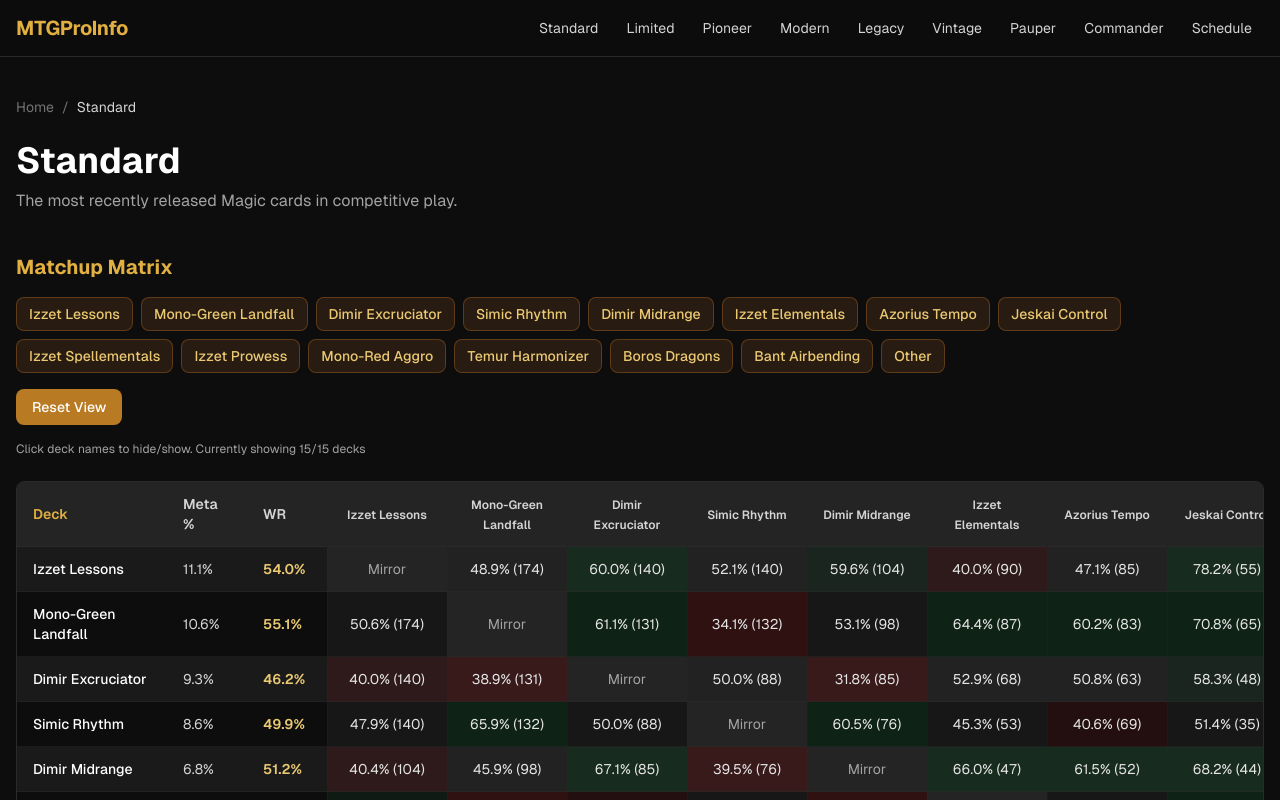
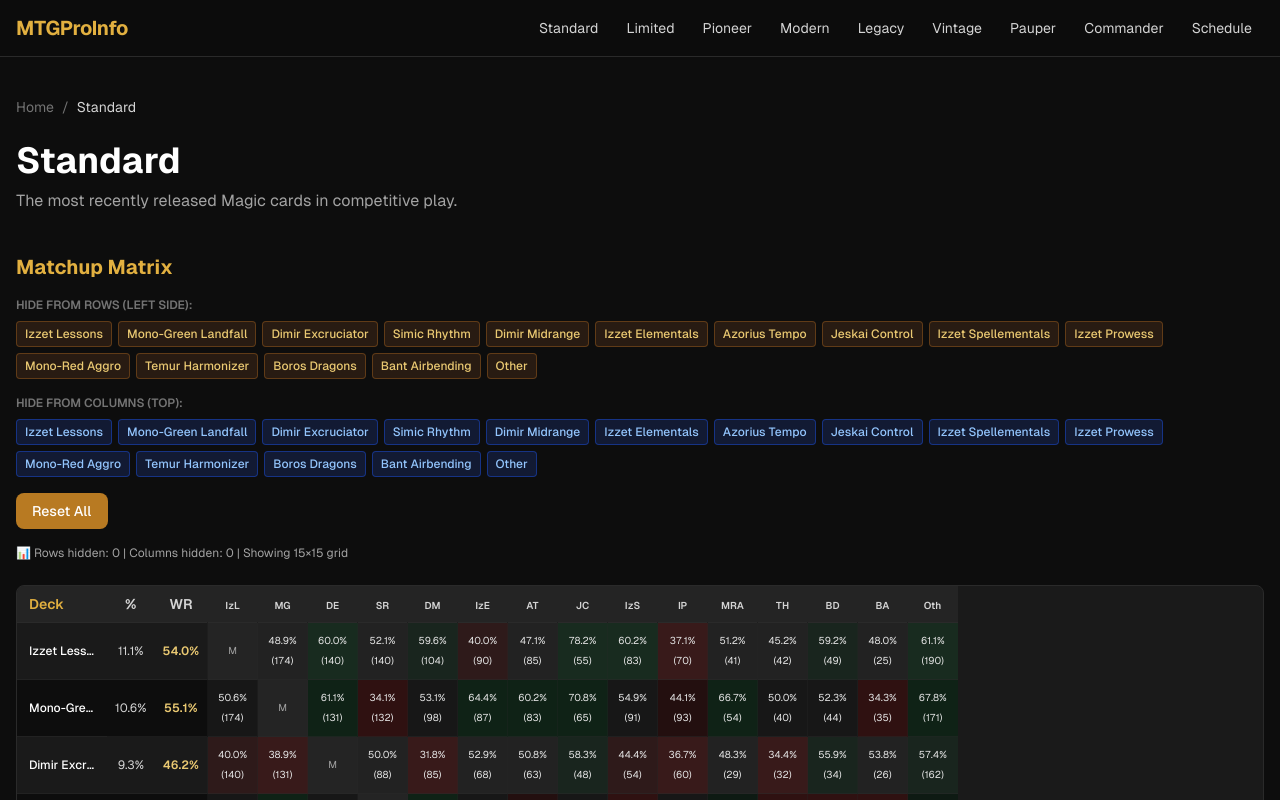
Before and after one commit to leobotclawd-ship-it/spike-vault, a Next.js app: page /format/standard in a window 1280 px wide. Shown: the top 800 px of the page. Built offline with nearby package versions, Linux system fonts and the light colour scheme.

Commit message:
refactor: Compact matchup matrix columns + separate row/column removal controls

```diff
--- a/src/components/formats/InteractiveMatchupMatrix.tsx
+++ b/src/components/formats/InteractiveMatchupMatrix.tsx
@@ -3,78 +3,132 @@
 import { useState } from 'react';
 import { standardMatchups, allDecks } from '@/data/standardMatchupMatrix';
 
+// Abbreviations for column headers
+const deckAbbreviations: Record<string, string> = {
+  'Izzet Lessons': 'IzL',
+  'Mono-Green Landfall': 'MG',
+  'Dimir Excruciator': 'DE',
+  'Simic Rhythm': 'SR',
+  'Dimir Midrange': 'DM',
+  'Izzet Elementals': 'IzE',
+  'Azorius Tempo': 'AT',
+  'Jeskai Control': 'JC',
+  'Izzet Spellementals': 'IzS',
+  'Izzet Prowess': 'IP',
+  'Mono-Red Aggro': 'MRA',
+  'Temur Harmonizer': 'TH',
+  'Boros Dragons': 'BD',
+  'Bant Airbending': 'BA',
+  'Other': 'Oth'
+};
+
 export default function InteractiveMatchupMatrix() {
-  const [hiddenDecks, setHiddenDecks] = useState<Set<string>>(new Set());
+  const [hiddenRows, setHiddenRows] = useState<Set<string>>(new Set());
+  const [hiddenCols, setHiddenCols] = useState<Set<string>>(new Set());
 
-  const toggleDeck = (deckName: string) => {
-    const newHidden = new Set(hiddenDecks);
+  const toggleRow = (deckName: string) => {
+    const newHidden = new Set(hiddenRows);
     if (newHidden.has(deckName)) {
       newHidden.delete(deckName);
     } else {
       newHidden.add(deckName);
     }
-    setHiddenDecks(newHidden);
+    setHiddenRows(newHidden);
+  };
+
+  const toggleCol = (deckName: string) => {
+    const newHidden = new Set(hiddenCols);
+    if (newHidden.has(deckName)) {
+      newHidden.delete(deckName);
+    } else {
+      newHidden.add(deckName);
+    }
+    setHiddenCols(newHidden);
   };
 
   const resetView = () => {
-    setHiddenDecks(new Set());
+    setHiddenRows(new Set());
+    setHiddenCols(new Set());
   };
 
-  const visibleDecks = allDecks.filter(deck => !hiddenDecks.has(deck));
+  const visibleRows = allDecks.filter(deck => !hiddenRows.has(deck));
+  const visibleCols = allDecks.filter(deck => !hiddenCols.has(deck));
 
   return (
     <div className="w-full">
       <div className="mb-6 flex flex-col gap-4">
-        <div className="flex flex-wrap gap-2">
+        <div>
+          <h3 className="mb-2 text-xs font-semibold uppercase text-neutral-500">Hide from rows (left side):</h3>
+          <div className="flex flex-wrap gap-1.5">
             {allDecks.map(deck => (
               <button
-              key={deck}
-              onClick={() => toggleDeck(deck)}
-              className={`px-3 py-1.5 rounded-lg text-sm font-medium transition-all ${
-                hiddenDecks.has(deck)
-                  ? 'bg-neutral-700 text-neutral-400 opacity-50'
+                key={`row-${deck}`}
+                onClick={() => toggleRow(deck)}
+                className={`px-2 py-1 rounded text-xs font-medium transition-all ${
+                  hiddenRows.has(deck)
+                    ? 'bg-red-900/40 text-red-300 line-through'
                     : 'bg-gold-900/30 text-gold-300 border border-gold-700/50'
                 }`}
               >
-              {deck} {hiddenDecks.has(deck) && '✕'}
+                {deck}
               </button>
             ))}
+          </div>
+        </div>
+
+        <div>
+          <h3 className="mb-2 text-xs font-semibold uppercase text-neutral-500">Hide from columns (top):</h3>
+          <div className="flex flex-wrap gap-1.5">
+            {allDecks.map(deck => (
+              <button
+                key={`col-${deck}`}
+                onClick={() => toggleCol(deck)}
+                className={`px-2 py-1 rounded text-xs font-medium transition-all ${
+                  hiddenCols.has(deck)
+                    ? 'bg-red-900/40 text-red-300 line-through'
+                    : 'bg-blue-900/30 text-blue-300 border border-blue-700/50'
+                }`}
+              >
+                {deck}
+              </button>
+            ))}
+          </div>
         </div>
 
         <button
           onClick={resetView}
           className="self-start px-4 py-2 rounded-lg bg-gold-600 hover:bg-gold-500 text-white font-medium text-sm transition-colors"
         >
-          Reset View
+          Reset All
         </button>
 
         <p className="text-xs text-neutral-400">
-          Click deck names to hide/show. Currently showing {visibleDecks.length}/{allDecks.length} decks
+          📊 Rows hidden: {hiddenRows.size} | Columns hidden: {hiddenCols.size} | Showing {visibleRows.length}×{visibleCols.length} grid
         </p>
       </div>
 
       <div className="overflow-x-auto rounded-lg border border-border bg-bg-secondary">
-        <table className="w-full text-sm">
+        <table className="text-sm">
           <thead className="bg-bg-tertiary border-b border-border sticky top-0">
             <tr>
-              <th className="px-4 py-3 text-left text-gold-400 font-semibold min-w-[150px]">Deck</th>
-              <th className="px-4 py-3 text-left text-neutral-300 font-semibold min-w-[80px]">Meta %</th>
-              <th className="px-4 py-3 text-left text-neutral-300 font-semibold min-w-[80px]">WR</th>
-              {visibleDecks.map(deck => (
+              <th className="px-3 py-2 text-left text-gold-400 font-semibold sticky left-0 z-10 bg-bg-tertiary min-w-[90px] max-w-[90px]">Deck</th>
+              <th className="px-2 py-2 text-center text-neutral-300 font-semibold min-w-[40px]">%</th>
+              <th className="px-2 py-2 text-center text-neutral-300 font-semibold min-w-[40px]">WR</th>
+              {visibleCols.map(deck => (
                 <th
                   key={deck}
-                  className="px-3 py-3 text-center text-neutral-300 font-semibold min-w-[120px] cursor-pointer hover:bg-gold-900/20 transition-colors"
-                  onClick={() => toggleDeck(deck)}
-                  title={`Click to hide ${deck}`}
+                  className="px-1.5 py-2 text-center text-neutral-300 font-semibold min-w-[50px] max-w-[50px] cursor-pointer hover:bg-blue-900/30 transition-colors"
+                  onClick={() => toggleCol(deck)}
+                  title={`Click to hide column: ${deck}`}
                 >
-                  <span className="text-xs">{deck}</span>
+                  <span className="text-[10px] leading-tight">{deckAbbreviations[deck] || deck.substring(0, 3)}</span>
                 </th>
               ))}
             </tr>
           </thead>
           <tbody>
             {standardMatchups
-              .filter(matchup => !hiddenDecks.has(matchup.deckName))
+              .filter(matchup => !hiddenRows.has(matchup.deckName))
               .map((matchup, idx) => (
                 <tr
                   key={matchup.deckName}
@@ -83,15 +137,15 @@ export default function InteractiveMatchupMatrix() {
                   }`}
                 >
                   <td
-                    className="px-4 py-3 font-medium text-white cursor-pointer hover:text-gold-400"
-                    onClick={() => toggleDeck(matchup.deckName)}
-                    title={`Click to hide ${matchup.deckName}`}
+                    className="px-3 py-2 font-medium text-white text-xs cursor-pointer hover:text-gold-400 sticky left-0 z-10 bg-inherit max-w-[90px] overflow-hidden text-ellipsis whitespace-nowrap"
+                    onClick={() => toggleRow(matchup.deckName)}
+                    title={`Click to hide row: ${matchup.deckName}`}
                   >
                     {matchup.deckName}
                   </td>
-                  <td className="px-4 py-3 text-neutral-300">{matchup.metaShare}</td>
-                  <td className="px-4 py-3 text-gold-300 font-semibold">{matchup.overallWinrate}</td>
-                  {visibleDecks.map(opponentDeck => {
+                  <td className="px-2 py-2 text-center text-xs text-neutral-300">{matchup.metaShare}</td>
+                  <td className="px-2 py-2 text-center text-xs text-gold-300 font-semibold">{matchup.overallWinrate}</td>
+                  {visibleCols.map(opponentDeck => {
                     const wr = matchup.matchups[opponentDeck];
                     const isNotApplicable = wr === null;
                     const wrValue = isNotApplicable ? 0 : parseFloat(wr || '0');
@@ -109,11 +163,11 @@ export default function InteractiveMatchupMatrix() {
                     return (
                       <td
                         key={opponentDeck}
-                        className={`px-3 py-3 text-center text-sm ${bgColor} ${
+                        className={`px-1.5 py-2 text-center text-[10px] min-w-[50px] max-w-[50px] ${bgColor} ${
                           isNotApplicable ? 'text-neutral-400' : 'text-neutral-200'
                         } border-l border-border/30`}
                       >
-                        {isNotApplicable ? 'Mirror' : wr}
+                        {isNotApplicable ? 'M' : wr?.replace('% ', '%\n') || '—'}
                       </td>
                     );
                   })}
@@ -124,7 +178,8 @@ export default function InteractiveMatchupMatrix() {
       </div>
 
       <p className="mt-4 text-xs text-neutral-500">
-        💡 Click deck names on headers or rows to show/hide them. Green = favored, Red = unfavored. Darker = more extreme matchup.
+        💡 Click row labels (left) to hide decks from comparison. Click column headers (top) to hide opponent matchups.
+        <br />Green = favored (60%+), Red = unfavored (&lt;40%). <strong>M</strong> = Mirror match.
       </p>
     </div>
   );
```
Lines whose indentation alone changed are shown as unchanged.
